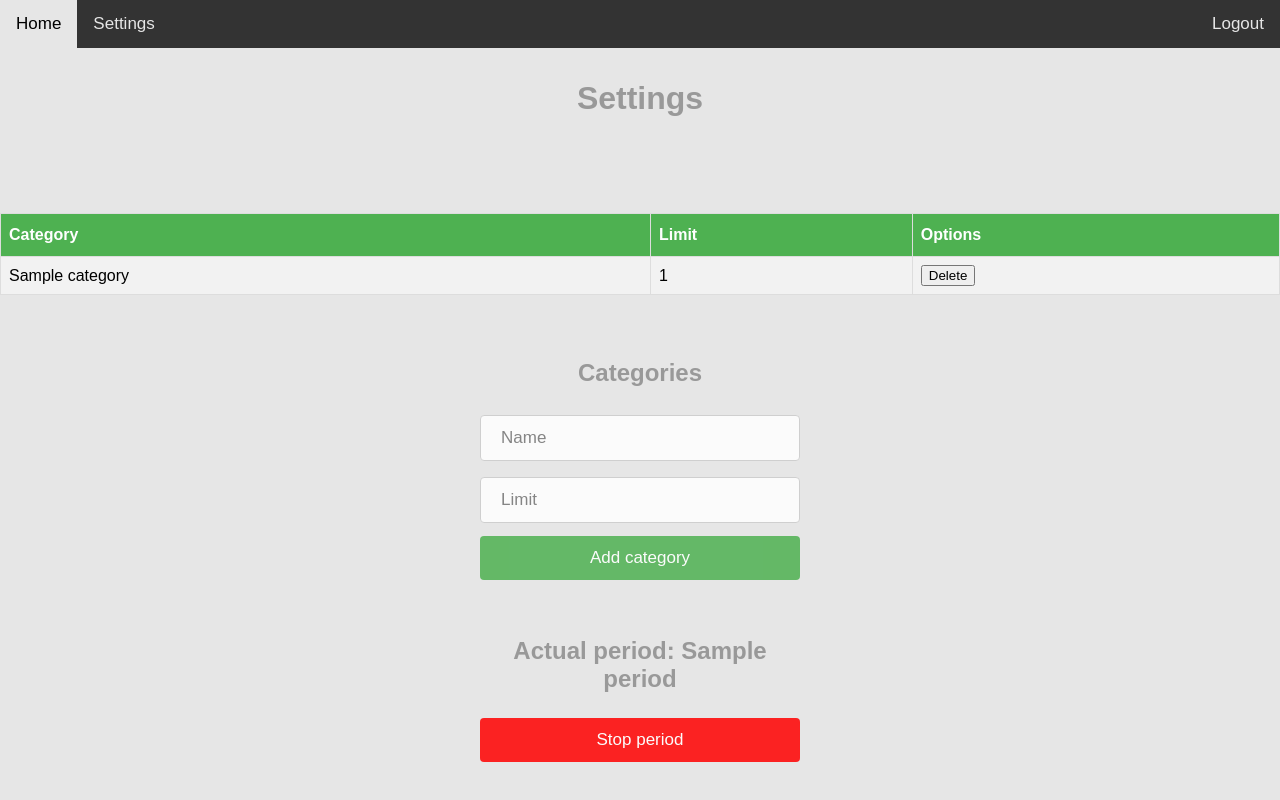
After one commit to mcieciora/JumpySaola, a Flask app: page /settings in a window 1280 px wide. The commit adds this page. Run offline with Flask 2, Linux system fonts and the light colour scheme; a user stored in the database is signed in; tables that the repository leaves empty hold one stand-in row (values such as "Sample post").

Commit message:
02092021-1842

```diff
--- a/src/website/templates/base.html
+++ b/src/website/templates/base.html
@@ -9,6 +9,9 @@
   <body>
       <div class="topnav">
           <a href="/">Home</a>
+          {% if user.is_authenticated %}
+            <a href="/settings">Settings</a>
+          {% endif %}
           <div class="topnav-right">
               {% if user.is_authenticated %}
                 <a href="/logout">Logout</a>
--- /dev/null
+++ b/src/website/templates/settings.html
@@ -0,0 +1,42 @@
+{% extends "base.html" %} {% block title %}Settings{% endblock %} {% block content
+%}
+<h1 align="center">Settings</h1>
+<table id="categories_table">
+<tr>
+  <th>Category</th>
+  <th>Limit</th>
+  <th>Options</th>
+</tr>
+    {% for category in user.categories %}
+      <tr>
+        <td>{{ category.name }}</td>
+        <td>{{ category.limit }}</td>
+        <td><button class="astext" onClick="deleteCategory({{ category.id }})">Delete</button></td>
+      </tr>
+    {% endfor %}
+</table>
+<h2 align="center">Categories</h2>
+<form method="POST">
+  <div class="col">
+    <input class="btn" type="text" id="category_name" name="category_name" placeholder="Name" required>
+    <br />
+    <input class="btn" type="text" id="category_limit" name="category_limit" placeholder="Limit" required>
+    <br />
+    <input class="btn" type="submit" value="Add category">
+  </div>
+</form>
+<br />
+<br />
+<form method="POST">
+  <div class="col">
+    {% if user.active_period|length > 0 %}
+      <h2 align="center">Actual period: {{ user.active_period[0].name }}</h2>
+      <input class="btn" type="submit" style="background-color: #ff0000" value="Stop period">
+    {% else %}
+      <h2 align="center">No active period</h2>
+      <input class="btn" type="text" id="period_name" name="period_name" placeholder="Period name" required>
+      <input class="btn" type="submit" value="Start period">
+      {% endif %}
+  </div>
+</form>
+{% endblock %}
--- a/src/website/views.py
+++ b/src/website/views.py
@@ -1,6 +1,6 @@
-from flask import Blueprint, render_template, request, flash, jsonify
+from flask import Blueprint, render_template, request, flash
 from flask_login import login_required, current_user
-from .models import Transaction
+from .models import Transaction, Category, Period, History
 from . import db
 
 views = Blueprint('views', __name__)
@@ -35,7 +35,61 @@ def home():
     return render_template("home.html", user=current_user)
 
 
-@views.route('/delete_transaction/<int:transaction_id>', methods=['DELETE'])
+@views.route('/settings', methods=['GET', 'POST'])
+@login_required
+def settings():
+    if request.method == 'POST':
+
+        category_name = request.form.get('category_name')
+        category_limit = request.form.get('category_limit')
+        period_name = request.form.get('period_name')
+
+        if category_name:
+            if len(category_name) < 3:
+                flash('Category name should be at least 3 characters long', category='error')
+            else:
+                new_category = Category(name=category_name, limit=category_limit, user_id=current_user.id)
+                db.session.add(new_category)
+                db.session.commit()
+                flash('Category added!', category='success')
+
+        if period_name:
+            if len(current_user.categories) > 0:
+                if len(period_name) < 3:
+                    flash('Period name should be at least 3 characters', category='error')
+                else:
+                    if db.session.query(History).filter(History.name == period_name).first():
+                        flash('Such period name was already used in the past!', category='error')
+                    else:
+                        new_period = Period(name=period_name, user_id=current_user.id)
+                        db.session.add(new_period)
+                        db.session.commit()
+                        flash('Period started!', category='success')
+            else:
+                flash('You need to have at least one transaction category created before starting new period!',
+                      category='error')
+
+        if all(v is None for v in [category_name, category_limit, period_name]):
+            if current_user.active_period:
+                try:
+                    new_history = History(name=current_user.active_period[0].name,
+                                          outcomes=current_user.get_total_transaction_value(False),
+                                          incomes=current_user.get_total_transaction_value(True),
+                                          user_id=current_user.id)
+                    db.session.add(new_history)
+                    db.session.commit()
+                    period = Period.query.get(current_user.active_period[0].id)
+                    if period and period.user_id == current_user.id:
+                        db.session.query(Transaction).delete()
+                        db.session.delete(period)
+                        db.session.commit()
+                except:
+                    db.session.rollback()
+
+    return render_template("settings.html", user=current_user)
+
+
+@views.route('/delete_transaction/<transaction_id>', methods=['DELETE'])
 @login_required
 def delete_transaction(transaction_id):
     if request.method == 'DELETE':
@@ -48,3 +102,27 @@ def delete_transaction(transaction_id):
         except:
             db.session.rollback()
         return render_template("home.html", user=current_user)
+
+
+@views.route('/delete_category/<int:category_id>', methods=['DELETE'])
+def delete_category(category_id):
+    if request.method == 'DELETE':
+        try:
+            category = Category.query.get(category_id)
+            if category and category.user_id == current_user.id:
+                db.session.delete(category)
+                db.session.commit()
+        except:
+            db.session.rollback()
+
+
+@views.route('/delete_period/<int:period_id>', methods=['DELETE'])
+def delete_period(period_id):
+    if request.method == 'DELETE':
+        try:
+            period = History.query.get(period_id)
+            if period and period.user_id == current_user.id:
+                db.session.delete(period)
+                db.session.commit()
+        except:
+            db.session.rollback()
```
Also changed, not shown: src/website/models.py (+47 -0 lines), src/website/templates/home.html (+7 -1 lines).
